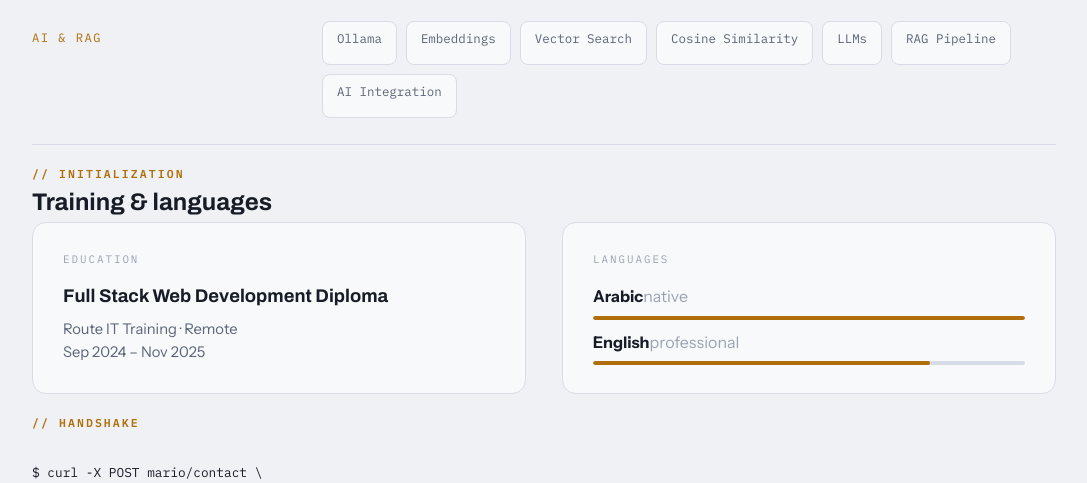
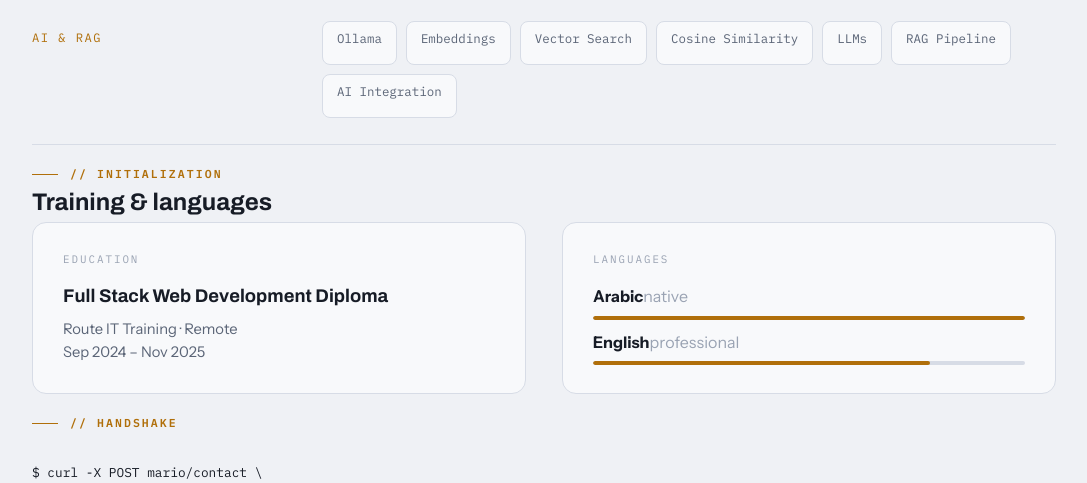
Before and after one commit to Mariomedhat899/Mario-s-Portfolio, an Angular app: page / in a window 1280 px wide. Shown: the part 3034-3517 px from the top of the page, without its empty margins (96-1183 px from the left). Built offline with nearby package versions, Linux system fonts and the light colour scheme.

Commit message:
Keep eyebrow line global; hide it only in project header

```diff
--- a/src/app/components/contact/contact.component.html
+++ b/src/app/components/contact/contact.component.html
@@ -1,6 +1,6 @@
 <section class="block contact" id="contact" style="padding-top:20px">
   <div class="wrap">
-    <div class="eyebrow reveal contact-eyebrow">// handshake</div>
+    <div class="eyebrow">// handshake</div>
     <div style="margin-top:30px" class="reveal">
       <span class="t-dim mono" style="font-size:.8rem;display:block;margin-bottom:14px">$ curl -X POST mario/contact \</span>
       <a class="mail-link" href="mailto:mariomedhat899@gmail.com">mariomedhat899<wbr>@gmail.com</a>
--- a/src/app/components/projects/projects.component.scss
+++ b/src/app/components/projects/projects.component.scss
@@ -3,6 +3,9 @@
 .sec-head {
   display: flex; align-items: flex-end; justify-content: space-between; gap: 24px;
   margin-bottom: clamp(36px, 5vw, 56px);
+}
+.sec-head .eyebrow::before {
+  display: none;
 }
 .sec-head h2 {
   font-family: "Archivo", sans-serif;
--- a/src/styles.scss
+++ b/src/styles.scss
@@ -148,6 +148,15 @@ h1, h2, h3 {
   letter-spacing: .18em;
   text-transform: uppercase;
   color: var(--accent);
+  display: flex;
+  align-items: center;
+  gap: 12px;
+}
+.eyebrow::before {
+  content: "";
+  width: 26px;
+  height: 1px;
+  background: var(--accent);
 }
 
 /* Respect reduced motion */
```
